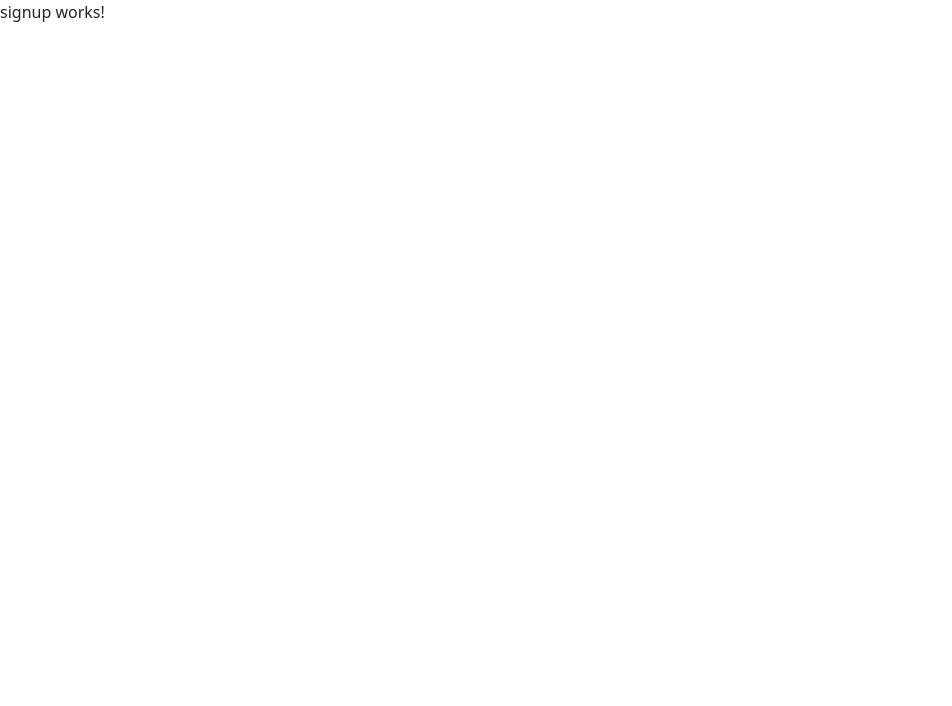
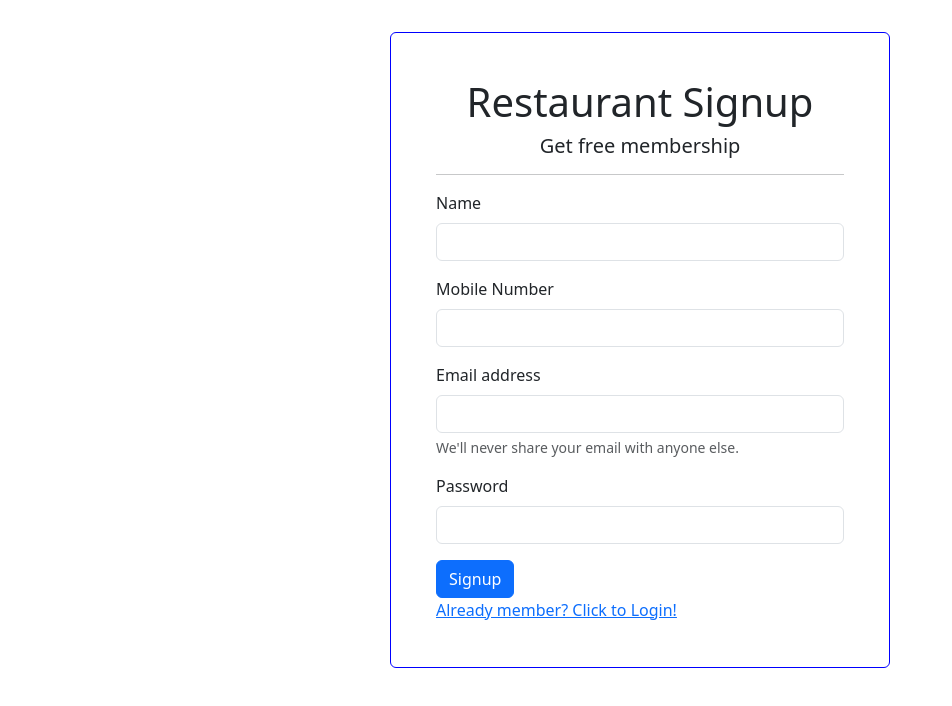
Before and after one commit to developwizard/restaurant-ui, an Angular app: page /signup in a window 1280 px wide. Shown: the top 706 px of the page, without its empty margins (0-952 px from the left). Built offline with nearby package versions, Linux system fonts and the light colour scheme.

Commit message:
Design signup page

```diff
--- a/src/app/signup/signup.component.css
+++ b/src/app/signup/signup.component.css
@@ -0,0 +1,13 @@
+.container {
+  display: flex;
+  flex-direction: column;
+  align-items: center;
+}
+
+.card {
+  border: 1px solid blue;
+  width: 500px;
+  padding: 45px;
+  margin: 0 auto;
+  top: 5%;
+}
--- a/src/app/signup/signup.component.html
+++ b/src/app/signup/signup.component.html
@@ -1 +1,34 @@
-<p>signup works!</p>
+<div class="container">
+  <div class="row">
+    <div class="col-md-6">
+      <div class="card">
+        <div class="text-center">
+          <h1>Restaurant Signup</h1>
+          <h5>Get free membership</h5>
+          <hr>
+        </div>
+        <form>
+          <div class="mb-3">
+            <label for="nameInput" class="form-label">Name</label>
+            <input type="email" class="form-control" id="nameInput" aria-describedby="emailHelp">
+          </div>
+          <div class="mb-3">
+            <label for="mobileInput" class="form-label">Mobile Number</label>
+            <input type="email" class="form-control" id="mobileInput" aria-describedby="emailHelp">
+          </div>
+          <div class="mb-3">
+            <label for="emailInput" class="form-label">Email address</label>
+            <input type="email" class="form-control" id="emailInput" aria-describedby="emailHelp">
+            <div id="emailHelp" class="form-text">We'll never share your email with anyone else.</div>
+          </div>
+          <div class="mb-3">
+            <label for="passwordInput" class="form-label">Password</label>
+            <input type="password" class="form-control" id="passwordInput">
+          </div>
+          <button type="submit" class="btn btn-primary">Signup</button>
+        </form>
+        <a routerLink="/login">Already member? Click to Login!</a>
+      </div>
+    </div>
+  </div>
+</div>
```
